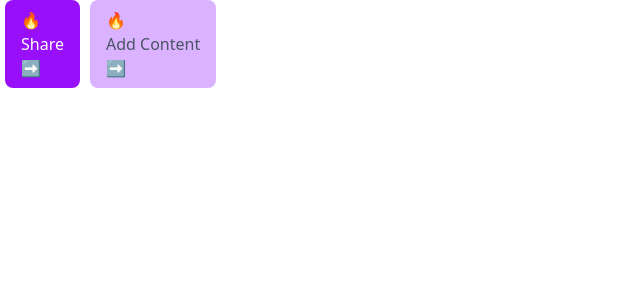
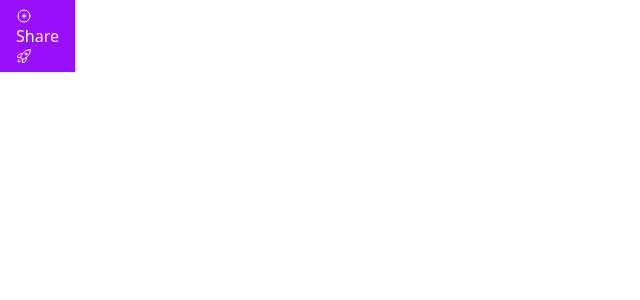
Before and after one commit to harshGupta090722/Second_Brain, a React (Vite) app in the folder frontend/: page / in a window 1280 px wide. Shown: the top 300 px of the page, without its empty margins (0-640 px from the left). Built offline with nearby package versions, Linux system fonts and the light colour scheme.

Commit message:
Added Button Component

```diff
--- a/frontend/src/App.tsx
+++ b/frontend/src/App.tsx
@@ -1,5 +1,7 @@
 import './App.css'
 import { Button } from './components/ui/Button'
+import { Plusicon } from './components/icons/Plusicon.tsx'
+import { Rocketicon } from './components/icons/Rocketicon.tsx'
 
 function App() {
 
@@ -10,21 +12,11 @@
         size="md"
         text="Share"
         onClick={() => alert("Button Clicked!")}
-        startIcon={<span>🔥</span>}
-        endIcon={<span>➡️</span>}
-      />
-      <Button
-        variant="secondary"
-        size="md"
-        text="Add Content"
-        onClick={() => alert("Button Clicked!")}
-        startIcon={<span>🔥</span>}
-        endIcon={<span>➡️</span>}
+        startIcon={<Plusicon/>}
+        endIcon={<Rocketicon/>}
       />
     </>
   )
 }
 
 export default App
-
-//Use hericons for icons tomorrow.
--- /dev/null
+++ b/frontend/src/components/icons/Plusicon.tsx
@@ -0,0 +1,21 @@
+import type { IconProps } from ".";
+import { iconSizeVariants } from ".";
+
+export const Plusicon = ({ size = "md" }: IconProps) => {
+    return (
+        <svg
+            xmlns="http://www.w3.org/2000/svg"
+            fill="none"
+            viewBox="0 0 24 24"
+            strokeWidth={1.5}
+            stroke="currentColor"
+            className={iconSizeVariants[size]}
+        >
+            <path
+                strokeLinecap="round"
+                strokeLinejoin="round"
+                d="M12 9v6m3-3H9m12 0a9 9 0 1 1-18 0 9 9 0 0 1 18 0Z"
+            />
+        </svg>
+    );
+};
--- /dev/null
+++ b/frontend/src/components/icons/Rocketicon.tsx
@@ -0,0 +1,27 @@
+import type { IconProps } from ".";
+import { iconSizeVariants } from ".";
+
+export const Rocketicon = ({ size = "md" }: IconProps) => {
+  return (
+    <svg
+      xmlns="http://www.w3.org/2000/svg"
+      fill="none"
+      viewBox="0 0 24 24"
+      strokeWidth={1.5}
+      stroke="currentColor"
+      className={iconSizeVariants[size]}
+    >
+      <path
+        strokeLinecap="round"
+        strokeLinejoin="round"
+        d="M15.59 14.37a6 6 0 0 1-5.84 7.38v-4.8m5.84-2.58a14.98 14.98 0 0 0
+           6.16-12.12A14.98 14.98 0 0 0 9.631 8.41m5.96 5.96a14.926 14.926 0 0 1-5.841
+           2.58m-.119-8.54a6 6 0 0 0-7.381 5.84h4.8m2.581-5.84a14.927 14.927 0 0 0-2.58
+           5.84m2.699 2.7c-.103.021-.207.041-.311.06a15.09 15.09 0 0 1-2.448-2.448
+           14.9 14.9 0 0 1 .06-.312m-2.24 2.39a4.493 4.493 0 0 0-1.757 4.306
+           4.493 4.493 0 0 0 4.306-1.758M16.5 9a1.5 1.5 0 1 1-3 0
+           1.5 1.5 0 0 1 3 0Z"
+      />
+    </svg>
+  );
+};
--- /dev/null
+++ b/frontend/src/components/icons/index.ts
@@ -0,0 +1,9 @@
+export interface IconProps {
+    size?: "sm" | "md" | "lg"
+}
+
+export const iconSizeVariants: Record<IconProps["size"], string> = {
+    "sm": "size-2",
+    "md": "size-4",
+    "lg": "size-6",
+}
--- a/frontend/src/components/ui/Button.tsx
+++ b/frontend/src/components/ui/Button.tsx
@@ -3,7 +3,7 @@
 interface ButtonProps {
   variant: "primary" | "secondary";
   size: "sm" | "md" | "large";
-    text: String;
+  text: string;
   startIcon?: ReactElement;
   endIcon?: ReactElement;
   onClick: () => void;
@@ -15,8 +15,8 @@
 };
 
 const variantClasses: VariantClasses = {
-  primary: "bg-purple-600 text-white hover:bg-blue-700",
-  secondary: "bg-purple-300 text-gray-600 hover:bg-gray-300",
+  primary: "bg-purple-600 text-white",
+  secondary: "bg-purple-400 text-purple-600",
 };
 
 type SizeClasses = {
@@ -35,7 +35,7 @@
   return (
     <button
       onClick={props.onClick}
-            className={`flex-row mx-[5px]  items-center gap-2 rounded-lg font-medium transition ${variantClasses[props.variant]} ${sizeClasses[props.size]}`}
+      className={`${variantClasses[props.variant]} ${sizeClasses[props.size]}`}
     >
       {props.startIcon && <span className="flex items-center">{props.startIcon}</span>}
       {props.text}
```
Lines whose indentation alone changed are shown as unchanged.
